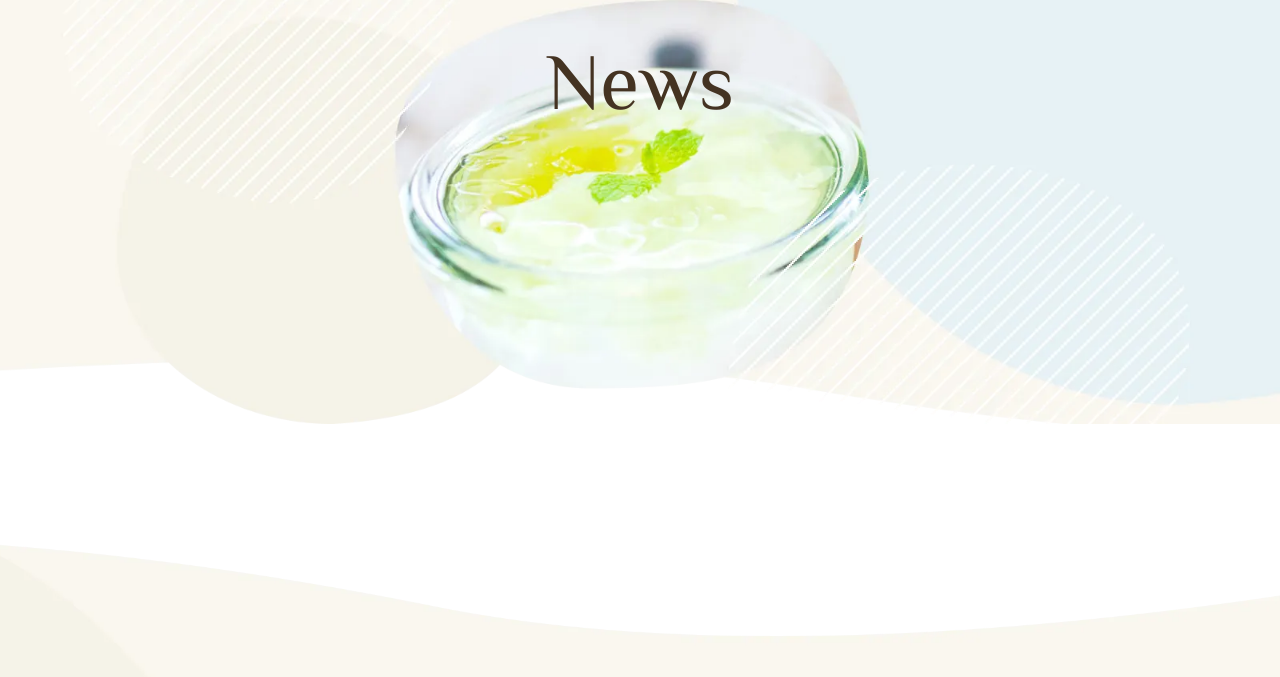
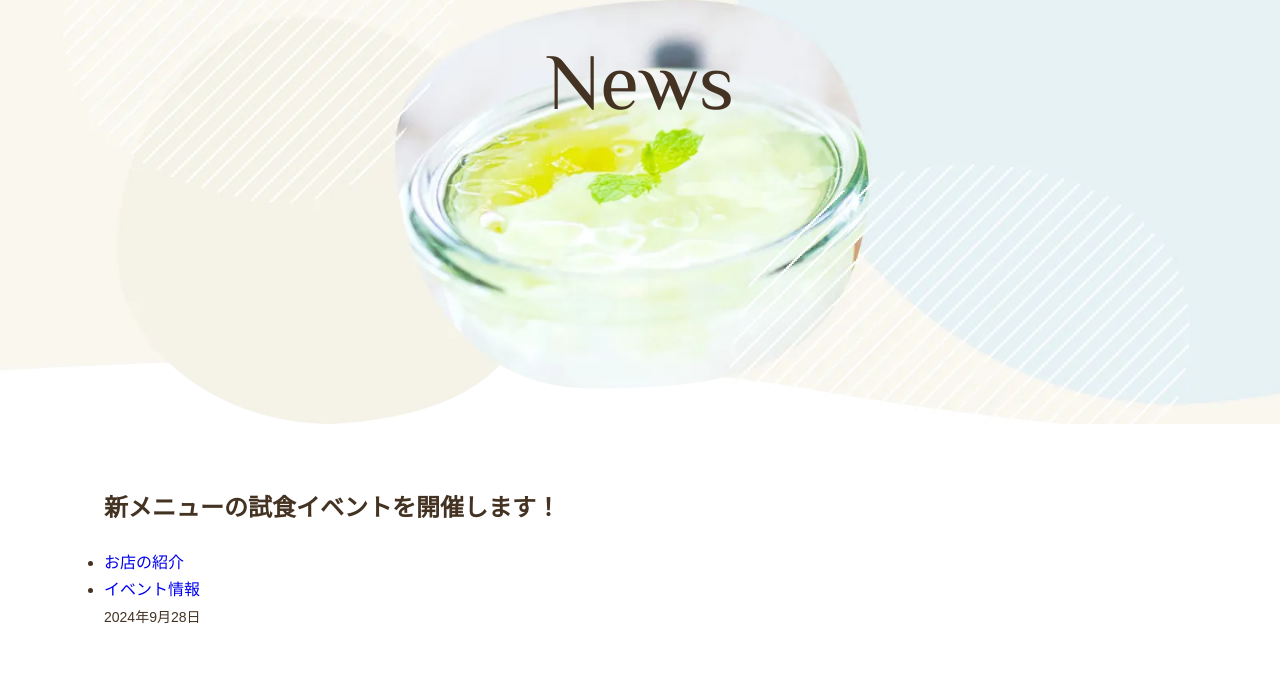
Before and after one commit to k025c0020/wcbcafe2, a plain HTML site: page news.html in a window 1280 px wide. Shown: the part 104-781 px from the top of the page. Drawn offline with Linux system fonts and the light colour scheme; some packages are replaced by stand-ins of ours.

```diff
--- a/css/style.css
+++ b/css/style.css
@@ -44,6 +44,17 @@
 /* ニュース */
 .cover-news{
     background-image: url("../images/cover-news-s.webp");
+}
+/* 記事部分 */
+.post{
+    margin-bottom: 3rem;
+}
+.post-title {
+    font-size: normal;
+    margin-bottom: 1.25rem;
+}
+.post-date{
+    font-size: .875rem;
 }
 
 .about {
--- a/news.html
+++ b/news.html
@@ -32,8 +32,22 @@
             </nav>
         </header>
         <h2 class="page-title font-english">News</h2>
+        </div>
 
-        </div>
+        <main class="wrapper">
+            <article class="post">
+                <header>
+                    <h2 class="post-title">新メニューの試食イベントを開催します！</h2>
+                    <div class="post-info">
+                        <ul class="post-cat">
+                            <li><a href="#">お店の紹介</a></li>
+                            <li><a href="#">イベント情報</a></li>
+                        </ul>
+                        <time class="post-date" datetime="2024-09-28">2024年9月28日</time>
+                    </div>
+                </header>
+            </article>
+        </main>
         <footer class="page-footer">
             <h3 class="heading-large font-english">Information</h3>
             <table class="info">
```
Also changed, not shown: images/outside.webp (added).
